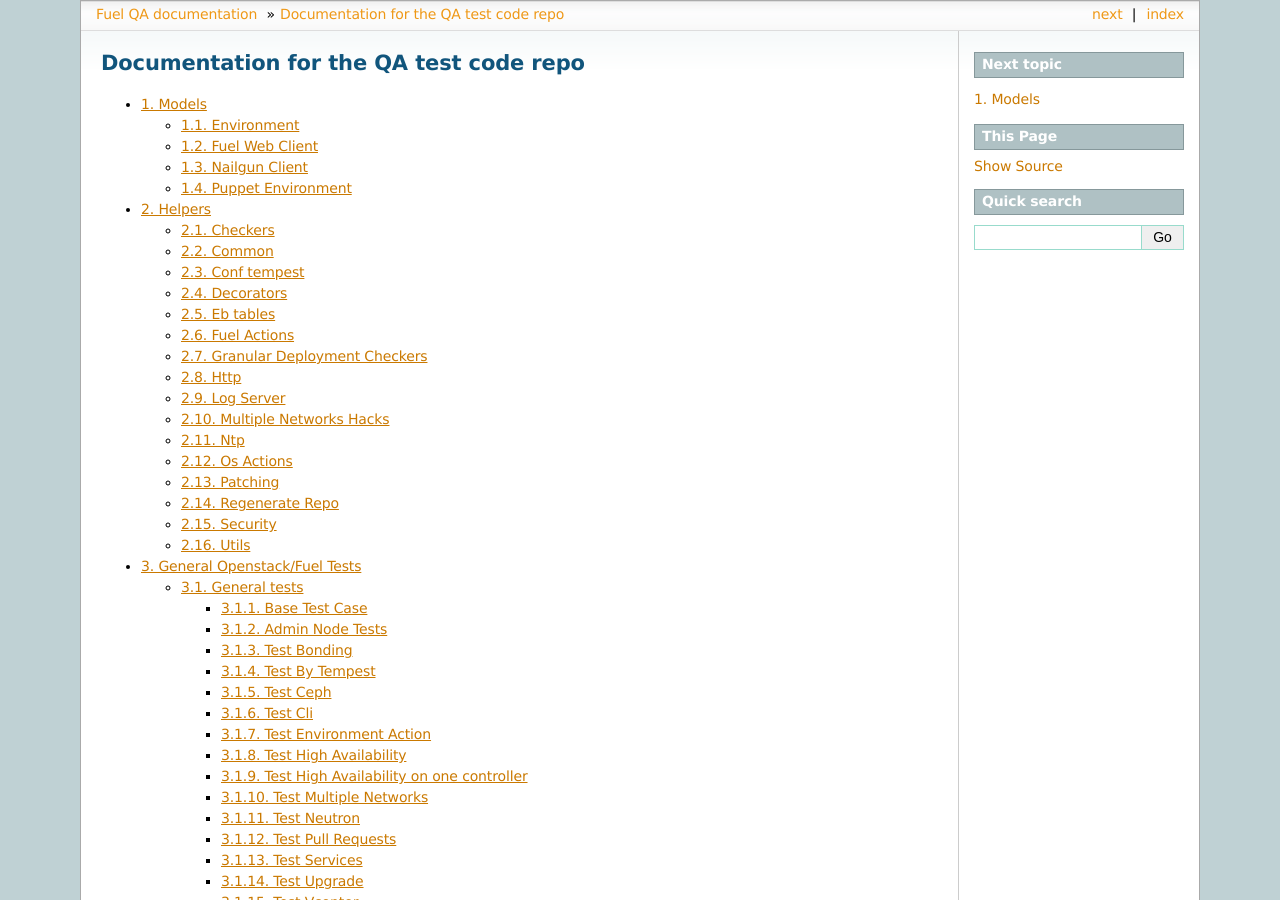
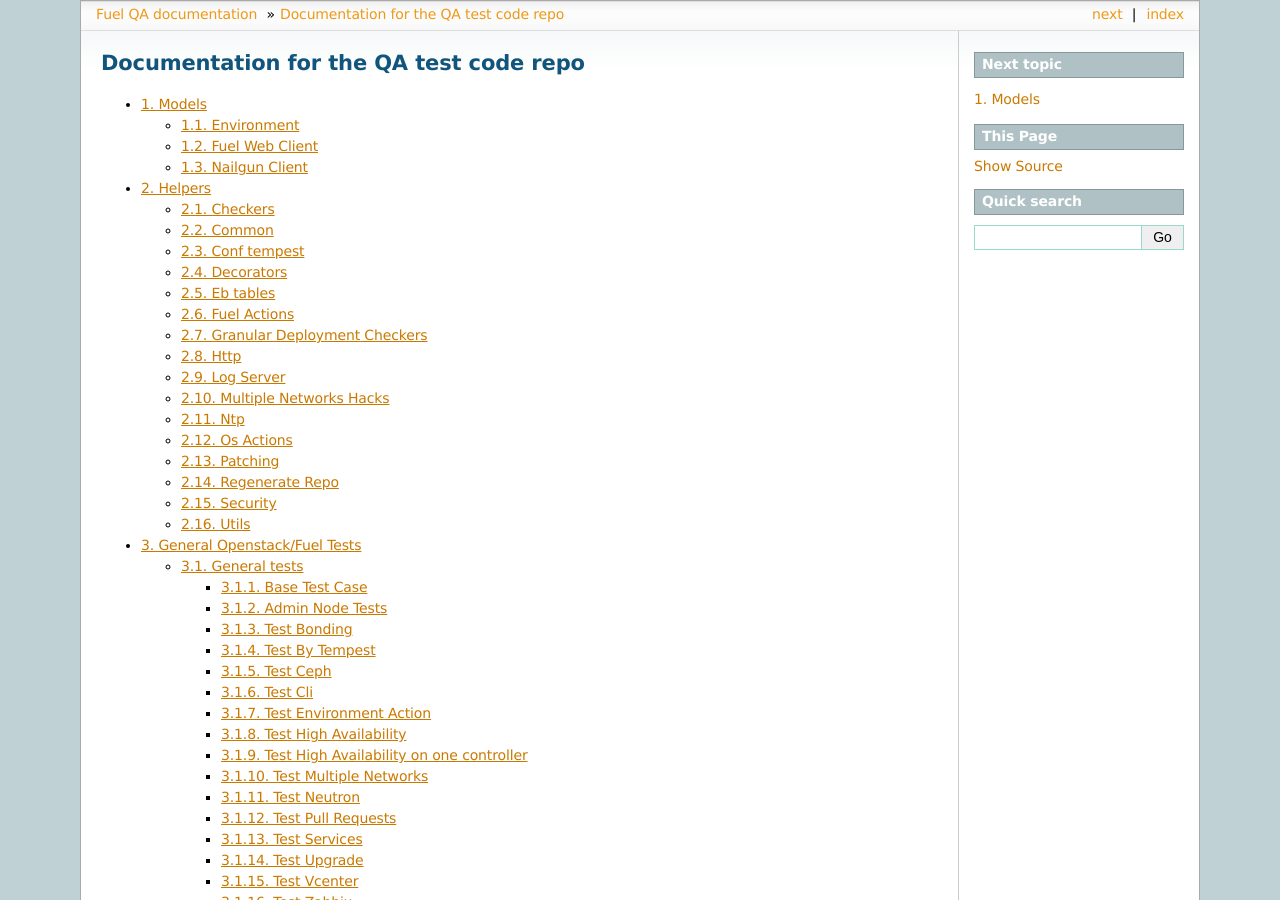
Before and after one commit to openstack-archive/fuel-qa, a Sphinx documentation site: the page built from doc/index.rst, in a window 1280 px wide and 900 px high. Built offline with Sphinx 7.4.7, drawn with Linux system fonts in a browser that asks for light colours.

Commit message:
Remove puppet module from doc
Previosly puppet env was removed due it is not used.
This change removes forgotten puppet module from doc

Change-Id: I86136c22cffac61ad2c1b1ffe2aa5bf8caa70ac5
Related-Bug: #1482642

```diff
--- a/doc/models.rst
+++ b/doc/models.rst
@@ -17,8 +17,3 @@
 --------------
 .. automodule:: fuelweb_test.models.nailgun_client
    :members:
-
-Puppet Environment
-------------------
-.. automodule:: fuelweb_test.models.pp_environment
-   :members:
```
